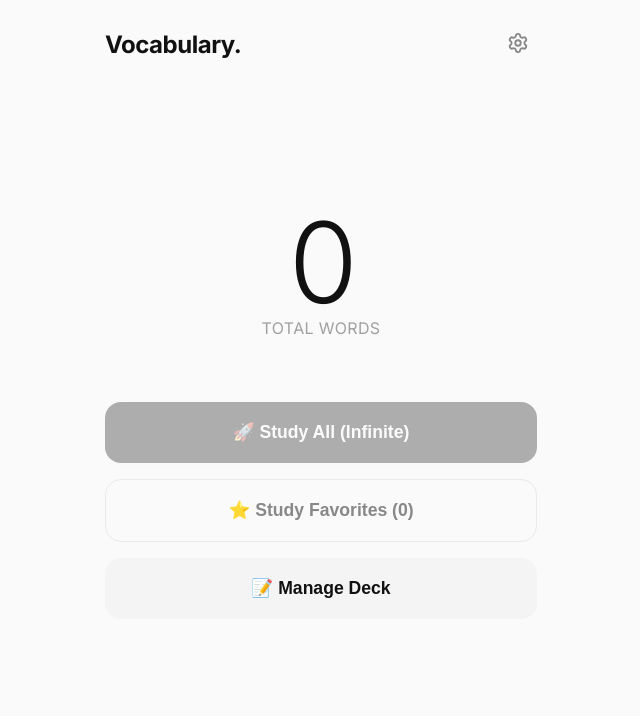
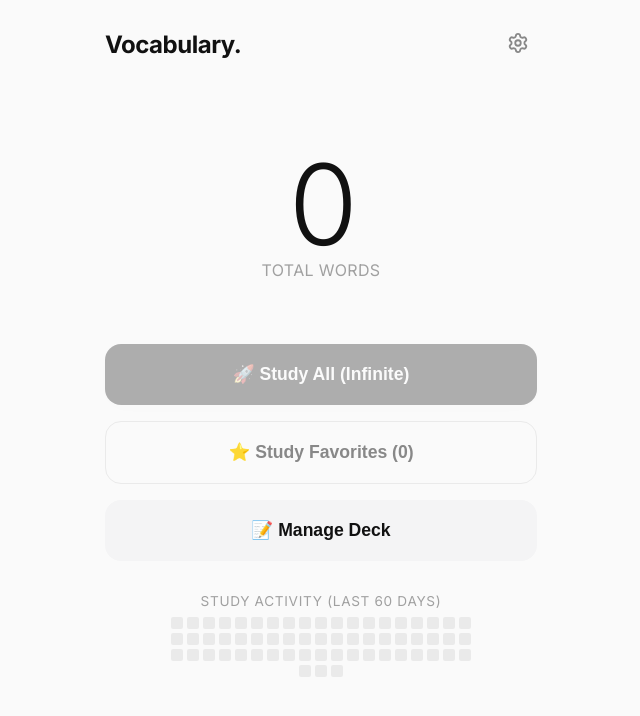
Before and after one commit to costacicera194-ui/vocab-pwa, a React (Vite) app: page / in a window 1280 px wide. Shown: the top 716 px of the page, without its empty margins (319-959 px from the left). Built offline with nearby package versions, Linux system fonts and the light colour scheme.

Commit message:
feat: hybrid dictionary architecture, TTS and Study Heatmap

```diff
--- a/src/App.jsx
+++ b/src/App.jsx
@@ -4,6 +4,7 @@ import FlashcardScreen from './components/FlashcardScreen';
 import { Settings, X, RefreshCw, Cloud } from 'lucide-react';
 import { AnimatePresence, motion } from 'framer-motion';
 import { syncToCloud, fetchFromCloud } from './services/sync';
+import Heatmap from './components/Heatmap';
 
 function App() {
   const [deck, setDeck] = useState(() => {
@@ -214,6 +215,8 @@ function App() {
         >
           📝 Manage Deck
         </button>
+
+        <Heatmap />
       </div>
 
       <style>{`
--- a/src/components/FlashcardScreen.jsx
+++ b/src/components/FlashcardScreen.jsx
@@ -2,7 +2,16 @@ import React, { useState, useEffect } from 'react';
 import { motion, AnimatePresence } from 'framer-motion';
 import { generateSentence, fetchTranslation } from '../services/api';
 import { getWeightedRandomCard, updateCardWeight, initCard } from '../utils/engine';
-import { ArrowLeft, Check, X as XIcon, Star, ArrowRight, RotateCcw } from 'lucide-react';
+import { ArrowLeft, Check, X as XIcon, Star, ArrowRight, RotateCcw, Volume2 } from 'lucide-react';
+
+const speakText = (text) => {
+  if ('speechSynthesis' in window) {
+    window.speechSynthesis.cancel();
+    const utterance = new SpeechSynthesisUtterance(text);
+    utterance.lang = 'en-US';
+    window.speechSynthesis.speak(utterance);
+  }
+};
 
 const HighlightedText = ({ text }) => {
   if (!text) return null;
@@ -232,6 +241,14 @@ export default function FlashcardScreen({ deck, updateDeck, onBack, filterFavori
                 {currentCard.word}
               </h1>
               <button
+                onClick={() => speakText(currentCard.word)}
+                style={{ marginLeft: '12px', background: 'none', border: 'none', cursor: 'pointer', color: 'var(--text-tertiary)', transition: 'color 0.2s' }}
+                onMouseOver={e => e.currentTarget.style.color = 'var(--text-primary)'}
+                onMouseOut={e => e.currentTarget.style.color = 'var(--text-tertiary)'}
+              >
+                <Volume2 size={28} />
+              </button>
+              <button
                 onClick={toggleStar}
                 style={{ position: 'absolute', right: 0, background: 'none', border: 'none', cursor: 'pointer', color: currentCard.isStarred ? '#fbbf24' : '#9ca3af', transition: 'color 0.2s' }}
               >
@@ -261,8 +278,9 @@ export default function FlashcardScreen({ deck, updateDeck, onBack, filterFavori
               </div>
             ) : (
               <div style={{ display: 'flex', flexDirection: 'column', gap: '16px' }}>
-                <p style={{ fontSize: '1.15rem', lineHeight: 1.6, color: 'var(--text-primary)', margin: 0, textAlign: 'left', fontWeight: 500 }}>
-                  {sentenceEn.split(' ').map((w, i) => {
+                <div style={{ display: 'flex', justifyContent: 'space-between', alignItems: 'flex-start', gap: '12px' }}>
+                  <p style={{ fontSize: '1.15rem', lineHeight: 1.6, color: 'var(--text-primary)', margin: 0, textAlign: 'left', fontWeight: 500, flex: 1 }}>
+                    {sentenceEn.split(' ').map((w, i) => {
                     const isTarget = w.includes('**');
                     const displayW = w.replace(/\*\*/g, '');
                     const cleanW = displayW.replace(/[^a-zA-Z\-]/g, '');
@@ -286,7 +304,14 @@ export default function FlashcardScreen({ deck, updateDeck, onBack, filterFavori
                       </span>
                     );
                   })}
-                </p>
+                  </p>
+                  <button
+                    onClick={() => speakText(sentenceEn.replace(/\*\*/g, ''))}
+                    style={{ background: 'var(--panel-bg)', border: '1px solid var(--border-color)', borderRadius: '8px', cursor: 'pointer', color: 'var(--text-tertiary)', flexShrink: 0, padding: '8px', display: 'flex', alignItems: 'center', justifyContent: 'center' }}
+                  >
+                    <Volume2 size={20} />
+                  </button>
+                </div>
 
                 {/* Stage 2: Show Translation */}
                 {answerStep === 2 && sentenceZh && (
--- /dev/null
+++ b/src/components/Heatmap.jsx
@@ -0,0 +1,63 @@
+import React, { useEffect, useState } from 'react';
+
+const Heatmap = () => {
+  const [stats, setStats] = useState({});
+
+  useEffect(() => {
+    try {
+      const data = localStorage.getItem('study_stats');
+      if (data) setStats(JSON.parse(data));
+    } catch (e) {}
+  }, []);
+
+  // Generate last 60 days
+  const days = [];
+  const today = new Date();
+
+  for (let i = 59; i >= 0; i--) {
+    const d = new Date(today);
+    d.setDate(d.getDate() - i);
+    const dateStr = d.toISOString().split('T')[0];
+    const count = stats[dateStr] || 0;
+    days.push({ date: dateStr, count });
+  }
+
+  // Determine intensity based on max count
+  const maxCount = Math.max(...days.map(d => d.count), 1);
+
+  const getColor = (count) => {
+    if (count === 0) return 'var(--border-color)';
+    const ratio = count / maxCount;
+    if (ratio < 0.2) return '#d1fae5'; // emerald-100
+    if (ratio < 0.5) return '#6ee7b7'; // emerald-300
+    if (ratio < 0.8) return '#10b981'; // emerald-500
+    return '#047857'; // emerald-700
+  };
+
+  return (
+    <div style={{ marginTop: '2rem', display: 'flex', flexDirection: 'column', alignItems: 'center' }}>
+      <div style={{ fontSize: '0.85rem', color: 'var(--text-tertiary)', marginBottom: '8px', textTransform: 'uppercase', letterSpacing: '0.05em' }}>
+        Study Activity (Last 60 Days)
+      </div>
+      <div style={{ display: 'flex', flexWrap: 'wrap', gap: '4px', width: '100%', maxWidth: '300px', justifyContent: 'center' }}>
+        {days.map((day, i) => (
+          <div
+            key={i}
+            title={`${day.date}: ${day.count} reviews`}
+            style={{
+              width: '12px',
+              height: '12px',
+              borderRadius: '2px',
+              backgroundColor: getColor(day.count),
+              transition: 'transform 0.2s',
+            }}
+            onMouseOver={e => e.currentTarget.style.transform = 'scale(1.2)'}
+            onMouseOut={e => e.currentTarget.style.transform = 'scale(1)'}
+          />
+        ))}
+      </div>
+    </div>
+  );
+};
+
+export default Heatmap;
--- a/src/services/api.js
+++ b/src/services/api.js
@@ -1,3 +1,20 @@
+let staticDict = null;
+
+const loadStaticDict = async () => {
+  if (staticDict) return staticDict;
+  try {
+    const res = await fetch('/dict.json');
+    if (res.ok) {
+      staticDict = await res.json();
+    } else {
+      staticDict = {};
+    }
+  } catch (e) {
+    staticDict = {};
+  }
+  return staticDict;
+};
+
 // Contextual Translation lookup using LLM
 export const fetchTranslation = async (word, sentence) => {
   const apiKey = localStorage.getItem('ai_api_key');
@@ -6,7 +23,14 @@ export const fetchTranslation = async (word, sentence) => {
   }
 
   const cacheKey = `dict_cache_${word.toLowerCase()}`;
-  const cachedOthers = localStorage.getItem(cacheKey);
+  let cachedOthers = localStorage.getItem(cacheKey);
+
+  if (!cachedOthers) {
+    const dict = await loadStaticDict();
+    if (dict[word.toLowerCase()]) {
+      cachedOthers = dict[word.toLowerCase()];
+    }
+  }
 
   try {
     const response = await fetch(`https://api.deepseek.com/chat/completions`, {
--- a/src/utils/engine.js
+++ b/src/utils/engine.js
@@ -7,8 +7,22 @@ export const initCard = () => ({
   sentenceIndex: 0
 });
 
+// Record daily study activity for heatmap
+const recordStudyStat = () => {
+  const today = new Date().toISOString().split('T')[0];
+  try {
+    const statsStr = localStorage.getItem('study_stats');
+    const stats = statsStr ? JSON.parse(statsStr) : {};
+    stats[today] = (stats[today] || 0) + 1;
+    localStorage.setItem('study_stats', JSON.stringify(stats));
+  } catch (e) {
+    console.error("Failed to update study stats", e);
+  }
+};
+
 // Update the card's weight based on the user's answer
 export const updateCardWeight = (card, isKnown) => {
+  recordStudyStat();
   let w = card.weight !== undefined ? card.weight : 50;
 
   if (isKnown) {
```
Also changed, not shown: public/dict.json (added, +26 -0 lines).
